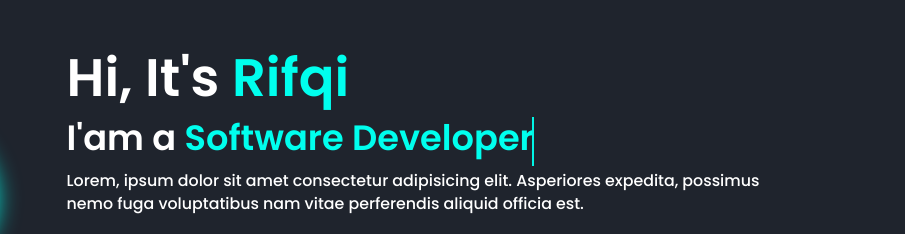
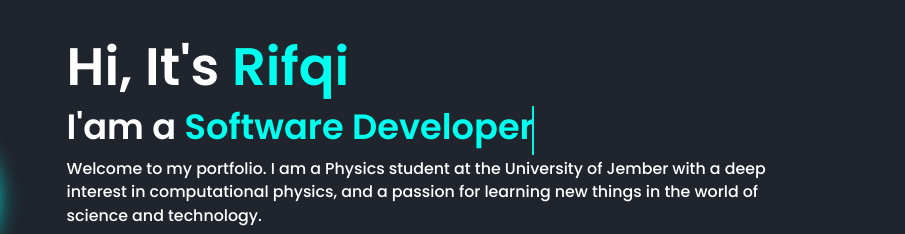
Before and after one commit to rifqi-ard/Website-Portfolio, a plain HTML site: page index.html in a window 1280 px wide. Shown: the part 201-435 px from the top of the page, 375-1280 px from the left. Drawn offline with nearby package versions, Linux system fonts and the light colour scheme.

Commit message:
Update index.html

```diff
--- a/index.html
+++ b/index.html
@@ -40,7 +40,7 @@
     <div class="home-content">
       <h1>Hi, It's <span>Rifqi</span></h1>
       <h3 class="typing-text" data-aos="fade-left">I'am a <span></span></h3>
-      <p data-aos="fade-up-left">Lorem, ipsum dolor sit amet consectetur adipisicing elit. Asperiores expedita, possimus nemo fuga voluptatibus nam vitae perferendis aliquid officia est.</p>
+      <p data-aos="fade-up-left">Welcome to my portfolio. I am a Physics student at the University of Jember with a deep interest in computational physics, and a passion for learning new things in the world of science and technology.</p>
       <div class="social-icon" data-aos="fade-up"
       data-aos-duration="1000">
         <a href="#"><i class="fa-brands fa-youtube"></i></a>
```
